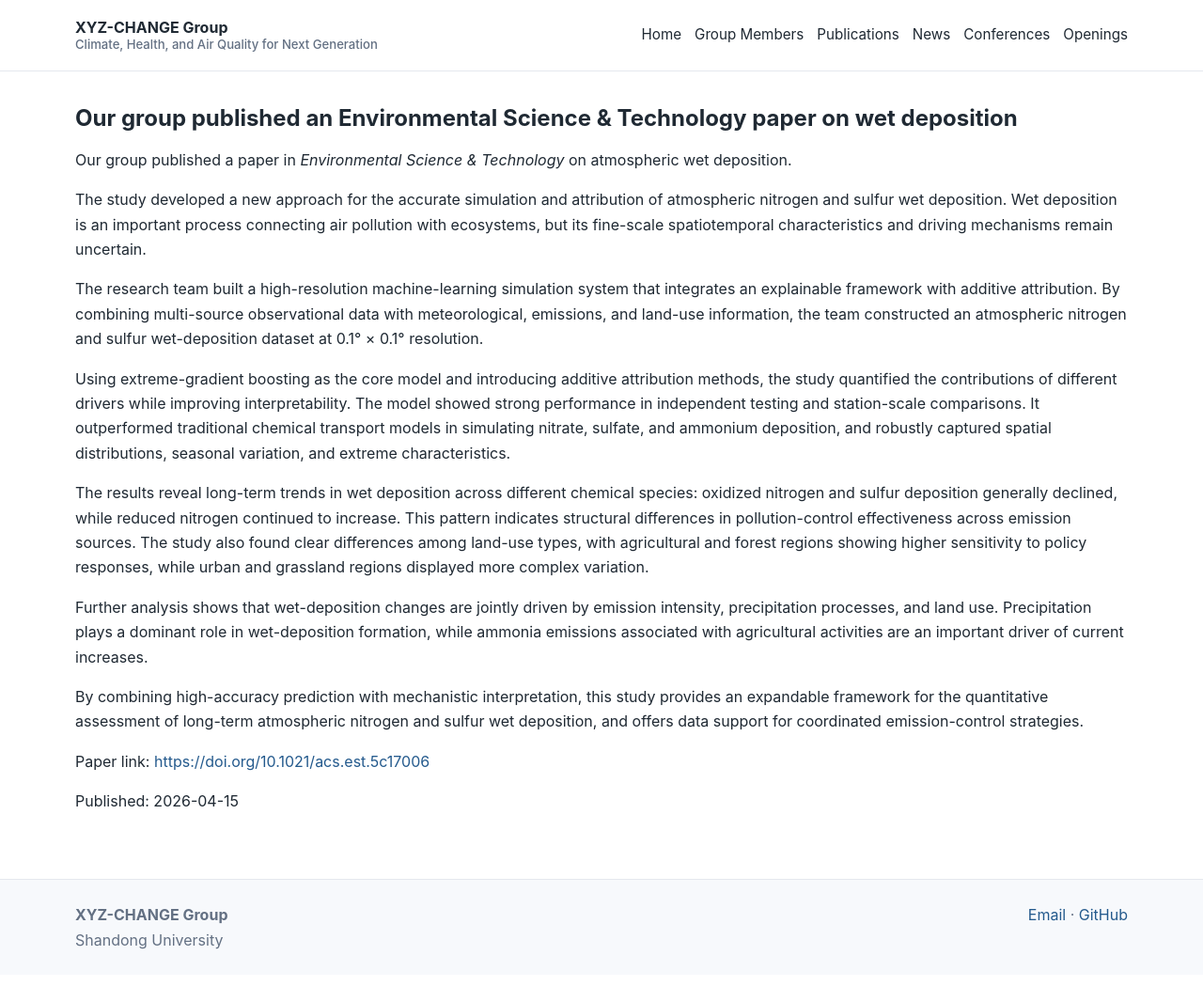
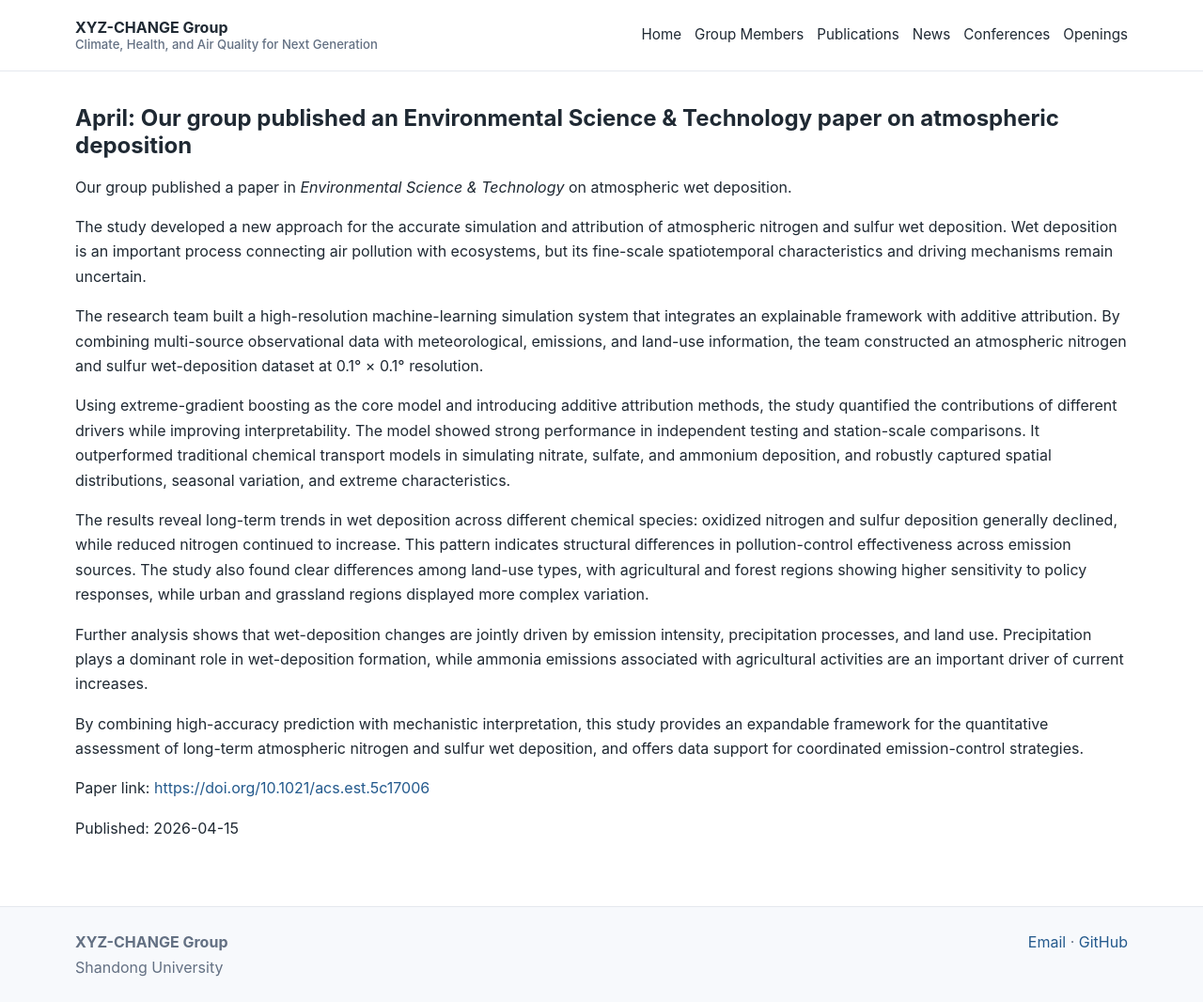
Before and after one commit to MuJSh/xyz_CHANGE, a Jekyll site: the page built from _pages/news-2026-04-est-wet-deposition.md, in a window 1280 px wide and 1066 px high. Shown: the whole window at 94% size. Built offline with Jekyll 4.4.1, drawn with Linux system fonts in a browser that asks for light colours.

Commit message:
Refine deposition news title

```diff
--- a/_pages/news-2026-04-est-wet-deposition.md
+++ b/_pages/news-2026-04-est-wet-deposition.md
@@ -1,6 +1,6 @@
 ---
 layout: page
-title: "Our group published an Environmental Science & Technology paper on wet deposition"
+title: "April: Our group published an Environmental Science & Technology paper on atmospheric deposition"
 permalink: /news/2026-04-est-wet-deposition/
 ---
 
```
